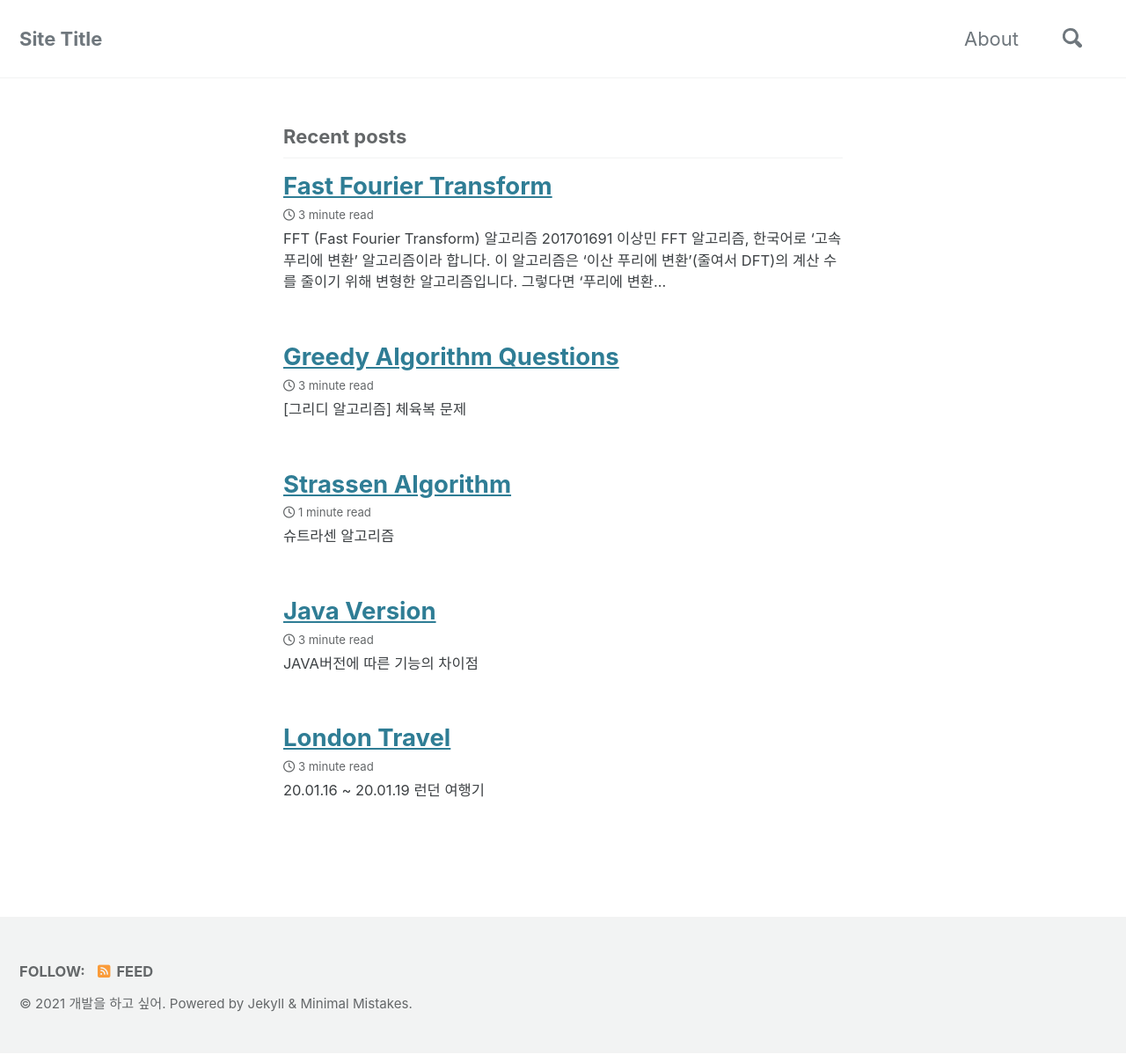
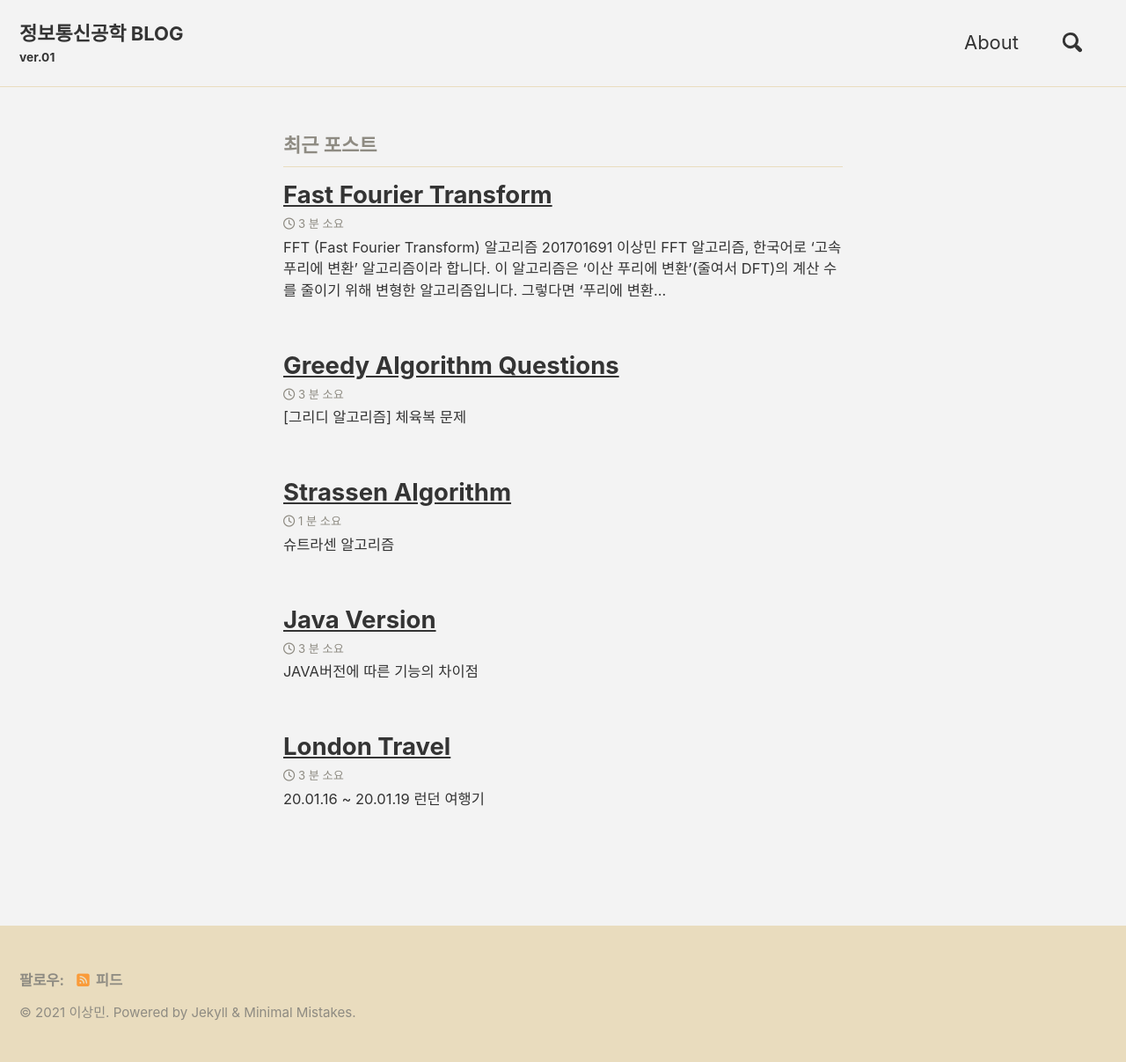
Before and after one commit to sang0436/sang0436.github.io, a Jekyll site: the page built from index.markdown, in a window 1280 px wide. Shown: the whole page at 88% size. Built offline with Jekyll 4.4.1, drawn with Linux system fonts in a browser that asks for light colours; cached includes are drawn as plain includes; nearby versions of some CDN libraries; the list of posts is cut into pages by our own code.

Commit message:
Update _config.yml

```diff
--- a/_config.yml
+++ b/_config.yml
@@ -12,23 +12,24 @@
 
 # theme                  : "minimal-mistakes-jekyll"
 # remote_theme           : "mmistakes/minimal-mistakes"
-minimal_mistakes_skin    : "default" # "air", "aqua", "contrast", "dark", "dirt", "neon", "mint", "plum", "sunrise"
+minimal_mistakes_skin    : "dirt" # "air", "aqua", "contrast", "dark", "dirt", "neon", "mint", "plum", "sunrise"
 
 # Site Settings
-locale                   : "en-US"
-title                    : "Site Title"
+locale                   : "ko-KR"
+title                    : "PROGRAMING BLOG"
 title_separator          : "-"
-subtitle                 : # site tagline that appears below site title in masthead
-name                     : "개발을 하고 싶어"
-description              : "개발자가 목표인 평범한 대학생입니다."
+subtitle                 : "ver.01"
+name                     : "이상민"
+description              : "개발자가 되고 싶은 대학생의 공부 블로그"
 url                      : "https://sang0436.github.io" # the base hostname & protocol for your site e.g. "https://mmistakes.github.io"
 baseurl                  : # the subpath of your site, e.g. "/blog"
 repository               : "sang0436/sang0436.github.io" # GitHub username/repo-name e.g. "mmistakes/minimal-mistakes"
 teaser                   : # path of fallback teaser image, e.g. "/assets/images/500x300.png"
 logo                     : # path of logo image to display in the masthead, e.g. "/assets/images/88x88.png"
-masthead_title           : # overrides the website title displayed in the masthead, use " " for no title
+masthead_title           : "정보통신공학 BLOG" # overrides the website title displayed in the masthead, use " " for no title
 # breadcrumbs            : false # true, false (default)
 words_per_minute         : 200
+
 comments:
   provider               : "disqus" # false (default), "disqus", "discourse", "facebook", "staticman", "staticman_v2", "utterances", "custom"
   disqus:
@@ -52,7 +53,7 @@ reCaptcha:
 atom_feed:
   path                   : # blank (default) uses feed.xml
 search                   : true
-search_full_content      : # true, false (default)
+search_full_content      : true # true, false (default)
 search_provider          : # lunr (default), algolia, google
 algolia:
   application_id         : # YOUR_APPLICATION_ID
```
